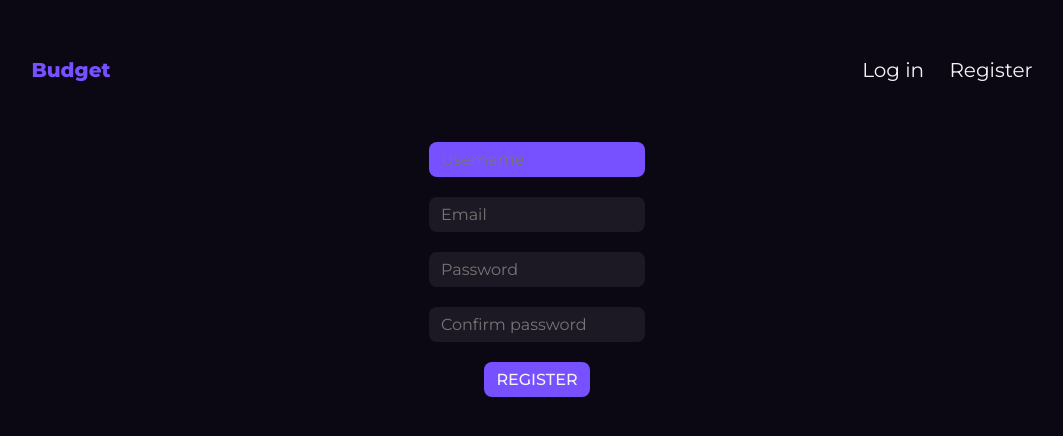
After one commit to j-mattias/budget, a Flask app: page /register in a window 1280 px wide. The commit adds this page. Shown: the top 436 px of the page, without its empty margins (103-1166 px from the left). Run offline with Flask 3, Linux system fonts and the light colour scheme.

Commit message:
Added register and logout routes, some templates and css

```diff
--- a/app.py
+++ b/app.py
@@ -1,8 +1,13 @@
 import os
+import re
 
-from flask import Flask, render_template, request
+from flask import Flask, render_template, request, session, redirect, flash, url_for
 from flask_session import Session
 from db_models import *
+from werkzeug.security import check_password_hash, generate_password_hash
+from helpers import login_required
+from validator_collection import checkers
+from sqlalchemy.exc import IntegrityError, NoResultFound
 
 app = Flask(__name__)
 
@@ -10,6 +15,7 @@ app = Flask(__name__)
 # configure SQLAlchemy db URI
 app.config["SQLALCHEMY_DATABASE_URI"] = os.getenv("DATABASE_URL")
 app.config["SQLALCHEMY_TRACK_MODIFICATIONS"] = False
+app.config["SQLALCHEMY_ECHO"] = True
 
 # Configure flask-session
 app.config["SESSION_TYPE"] = "sqlalchemy"
@@ -29,5 +35,102 @@ CATEGORIES = [
 
 
 @app.route("/")
+#@login_required
 def index():
-    return render_template("index.html")
+    temp = "Hello, world!"
+
+    return render_template("index.html", temp=temp)
+
+
+@app.route("/create")
+def create():
+    return "Create route"
+
+
+@app.route("/account")
+def account():
+    return "Account route"
+
+
+@app.route("/logout")
+def logout():
+
+    # Clear user_id from the session, if there was no key, return None instead
+    #session.pop("user_id", None)
+    session.clear()
+
+    flash("You've been logged out.")
+
+    return redirect(url_for("login"))
+
+
+@app.route("/login", methods=["GET", "POST"])
+def login():
+
+    # Forget user
+    session.clear()
+
+    if request.method == "POST":
+        user = request.form.get("username").lower()
+        password = request.form.get("password")
+
+
+    return render_template("login.html")
+
+
+@app.route("/register", methods=["GET", "POST"])
+def register():
+
+    if request.method == "POST":
+
+        # Get user input
+        username = request.form.get("username")
+        email = request.form.get("email")
+        password = request.form.get("password")
+        confirm = request.form.get("confirmation")
+
+        error = None
+
+        # based on https://regexr.com/3bfsi
+        # Check password has at least: 1 lowercase letter, 1 uppercase letter, 1 digit, 1 symbol, min 8 char length
+        match = re.search(r"^(?=.*[a-z])(?=.*[A-Z])(?=.*\d)(?=.*[ !\"#$%&'()*+,-./:;<=>?@[\]^_`{|}~]).{8,}$", password)
+
+        # Error checking form input
+        if not username:
+            error = "Please provide a username"
+        elif not password:
+            error = "Please enter a password"
+        elif password != confirm:
+            error = "Passwords do not match"
+        elif not match:
+            error = """
+                    Password needs to be at least 8 characters and contain at least one lowercase letter,
+                    one uppercase letter, one digit and one symbol ( !\"#$%&'()*+,-./:;<=>?@[\]^_`{|}~)
+                    """
+        elif not checkers.is_email(email):
+            error = "Invalid email"
+
+        # Try to insert into db, if an entry already exists catch the error and rollback the transaction
+        if error is None:
+            try:
+                user = User(
+                    username=username,
+                    username_lower=username.lower(),
+                    password=generate_password_hash(password),
+                    email=email.lower()
+                    )
+                db.session.add(user)
+                db.session.commit()
+                flash("Welcome! You're now registered.")
+                return redirect(url_for("login"))
+
+            except IntegrityError:
+
+                # Revert uncommitted changes made to the session
+                db.session.rollback()
+                error = "Username and/or email is already taken"
+
+        # Display error message
+        flash(error)
+
+    return render_template("register.html")
--- a/db_models.py
+++ b/db_models.py
@@ -17,6 +17,7 @@ class User(db.Model):
 
     id: Mapped[int] = mapped_column(primary_key=True)
     username: Mapped[str] = mapped_column(String(100), unique=True)
+    username_lower: Mapped[str] = mapped_column(String(100), unique=True)
     password: Mapped[str]
     email: Mapped[str] = mapped_column(unique=True)
 
@@ -27,7 +28,10 @@ class User(db.Model):
     budget: Mapped[List["Budget"]] = relationship(back_populates="user", cascade="all, delete")
 
     def __repr__(self) -> str:
-        return f"User(id={self.id!r}, username={self.username!r}, password=hashed, email={self.email!r})"
+        return f"""
+                User(id={self.id!r}, username={self.username!r}, username_lower={self.username_lower!r},
+                password=hashed, email={self.email!r})
+                """
 
 
 class Budget(db.Model):
--- a/static/styles.css
+++ b/static/styles.css
@@ -0,0 +1,105 @@
+@import url('https://fonts.googleapis.com/css2?family=Montserrat:ital,wght@0,100..900;1,100..900&display=swap');
+
+/* Defaults */
+* {
+    --main-color: #0b0814;
+    --text-color: rgb(243, 243, 243);
+    --nav-hover: #7751ff;
+    --logo-color: rgba(119, 81, 255, 1);
+    --input-color: #7751ff;
+
+    background-color: var(--main-color);
+    color: var(--text-color);
+    font-family: "Montserrat", sans-serif;
+    font-weight: 400;
+    font-style: normal;
+    font-optical-sizing: auto;
+    font-size: 20px;
+}
+
+/* Container */
+.container {
+    display: flex;
+    justify-content: center;
+}
+
+/* Navbar */
+.navbar {
+    display: flex;
+    justify-content: flex-end;
+    align-items: center;
+    padding: 30px 10%;
+}
+
+.navbar li {
+    display: inline-block;
+    padding: 0px 10px;
+}
+
+.navbar li a {
+    transition: all 0.1s ease 0s;
+    text-decoration: none;
+}
+
+.navbar li a:hover {
+    color: var(--nav-hover);
+}
+
+.logo {
+    color: var(--logo-color);
+    text-decoration: none;
+    font-weight: 800;
+    margin-right: auto;
+}
+
+/* Inputs */
+input {
+    background-color: rgba(175, 175, 175, 0.1);
+    border: none;
+    margin: 10px 0;
+    padding: 8px 12px;
+    border-radius: 8px;
+    font-size: 16px;
+    outline-style: none;
+}
+
+input:focus {
+    background-color: var(--input-color);
+}
+
+button {
+    background-color: var(--logo-color);
+    padding: 8px 12px;
+    border: none;
+    border-radius: 8px;
+    text-transform: uppercase;
+    margin-top: 10px;
+    font-size: 16px;
+    font-weight: 500;
+    cursor: pointer;
+}
+
+button:hover {
+    background-color: rgba(119, 81, 255, 0.7);
+}
+
+form > button {
+    display: flex;
+    margin-left: auto;
+    margin-right: auto;
+}
+
+/* Alerts */
+.alert {
+    background-color: rgb(175, 0, 0);
+    margin-bottom: 0.5rem;
+    border: thin solid;
+    border-radius: 8px;
+    border-color: rgb(255, 88, 88);
+    padding: 0.5rem;
+    width: auto;
+    margin: 0.5rem auto;
+    text-align: center;
+    display: inline-block;
+    font-size: 16px;
+}
--- a/templates/layout.html
+++ b/templates/layout.html
@@ -4,13 +4,39 @@
     <head>
         <meta charset="UTF-8">
         <meta name="viewport" content="width=device-width, initial-scale=1.0">
-        <title>Budget - {% block title %}{% endblock %}</title>
         <link href="/static/styles.css" rel="stylesheet">
         <script src="/static/script.js"></script>
+
+        <title>Budget - {% block title %}{% endblock %}</title>
     </head>
     <body>
-        <nav></nav>
-        <main>
+        <nav class="navbar">
+            <a class="logo" href="{{ url_for('index') }}">Budget</a>
+            {% if session["user_id"] %}
+                <ul>
+                    <li><a href="{{ url_for('create') }}">Create</a></li>
+                    <li><a href="{{ url_for('account') }}">Account</a></li>
+                </ul>
+                <ul>
+                    <li><a href="{{ url_for('logout') }}">Logout</a></li>
+                </ul>
+            {% else %}
+                <ul>
+                    <li><a href="{{ url_for('login') }}">Log in</a></li>
+                    <li><a href="{{ url_for('register') }}">Register</a></li>
+                </ul>
+            {% endif %}
+        </nav>
+
+        {% if get_flashed_messages() %}
+            <div class="container">
+                <div class="alert" role="alert">
+                    {{ get_flashed_messages() | join(" ") }}
+                </div>
+            </div>
+        {% endif %}
+
+        <main class="container">
             {% block body %}{% endblock %}
         </main>
     </body>
--- /dev/null
+++ b/templates/register.html
@@ -0,0 +1,23 @@
+{% extends "layout.html" %}
+
+{% block title %}Register{% endblock %}
+
+{% block body %}
+    <form action="{{ url_for('register') }}" method="post">
+        <div>
+            <input autocomplete="off" autofocus name="username" placeholder="Username" type="text" required>
+        </div>
+        <div>
+            <input autocomplete="off" name="email" placeholder="Email" type="email" required>
+        </div>
+        <div>
+            <input autocomplete="off" name="password" placeholder="Password" type="password" required>
+        </div>
+        <div>
+            <input autocomplete="off" name="confirmation" placeholder="Confirm password" type="password" required>
+        </div>
+        <button class="btn" type="submit">Register</button>
+    </form>
+{% endblock %}
+
+<!-- Add required for inputs after checking serverside validation works -->
```
Also changed, not shown: helpers.py (added, +19 -0 lines), templates/index.html (added, +8 -0 lines), templates/login.html (added, +15 -0 lines), 1 other file.
